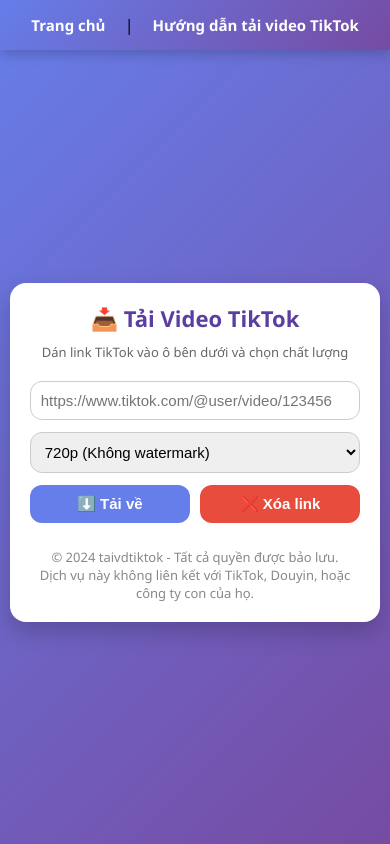
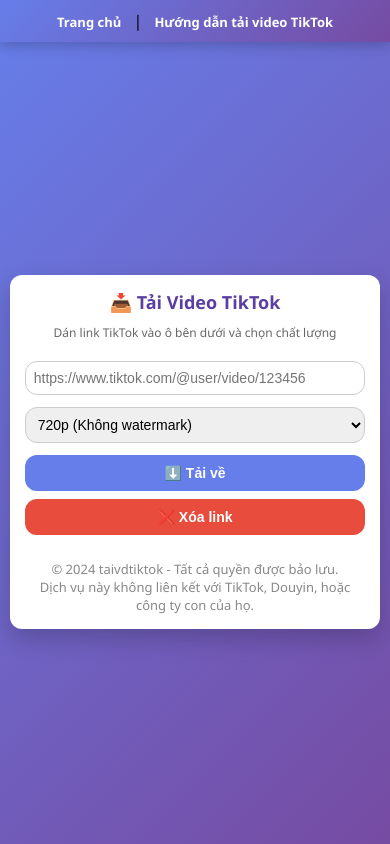
Before and after one commit to andanhvaandanh/taivdtiktok, a website: page index.html in a window 390 px wide. Drawn offline with Linux system fonts and the light colour scheme.

Commit message:
Update style.css

```diff
--- a/style.css
+++ b/style.css
@@ -212,3 +212,50 @@
     width: 100%;
   }
 }
+
+/* Responsive cho màn hình nhỏ (max 480px - nhiều điện thoại Android/iPhone cỡ phổ biến) */
+@media (max-width: 480px) {
+  .navbar {
+    padding: 10px 5px;
+  }
+
+  .navbar a {
+    margin: 0 8px;
+    font-size: 13px;
+  }
+
+  .container {
+    padding: 15px;
+    border-radius: 12px;
+  }
+
+  header h1 {
+    font-size: 18px;
+  }
+
+  header p {
+    font-size: 12px;
+  }
+
+  .form-box input,
+  .form-box select {
+    font-size: 14px;
+    padding: 8px;
+  }
+
+  .button-group {
+    flex-direction: column;
+    gap: 8px;
+  }
+
+  .button-group button {
+    width: 100%;
+    font-size: 14px;
+    padding: 10px;
+  }
+
+  #result a {
+    font-size: 14px;
+    padding: 8px 12px;
+  }
+}
```
